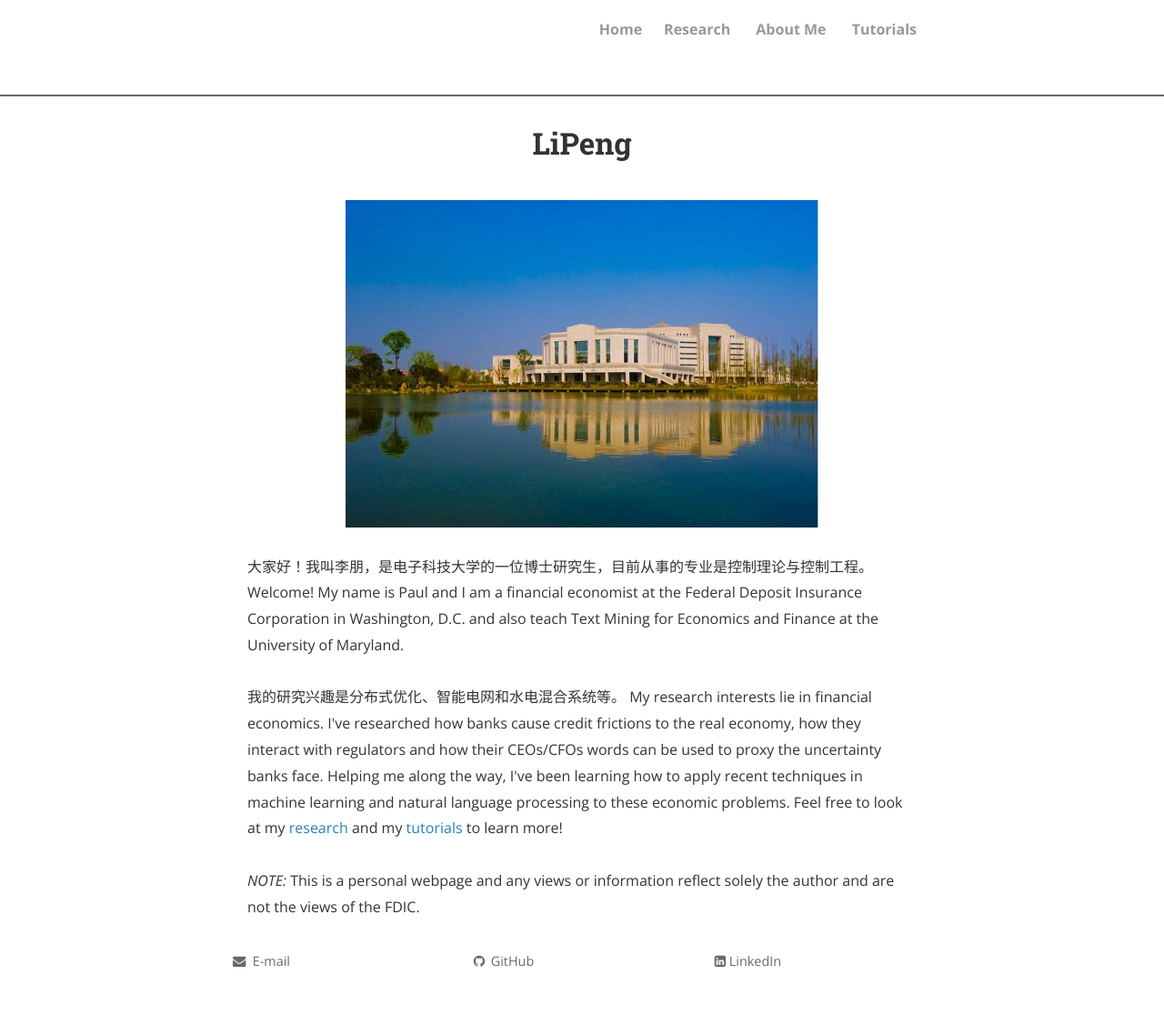
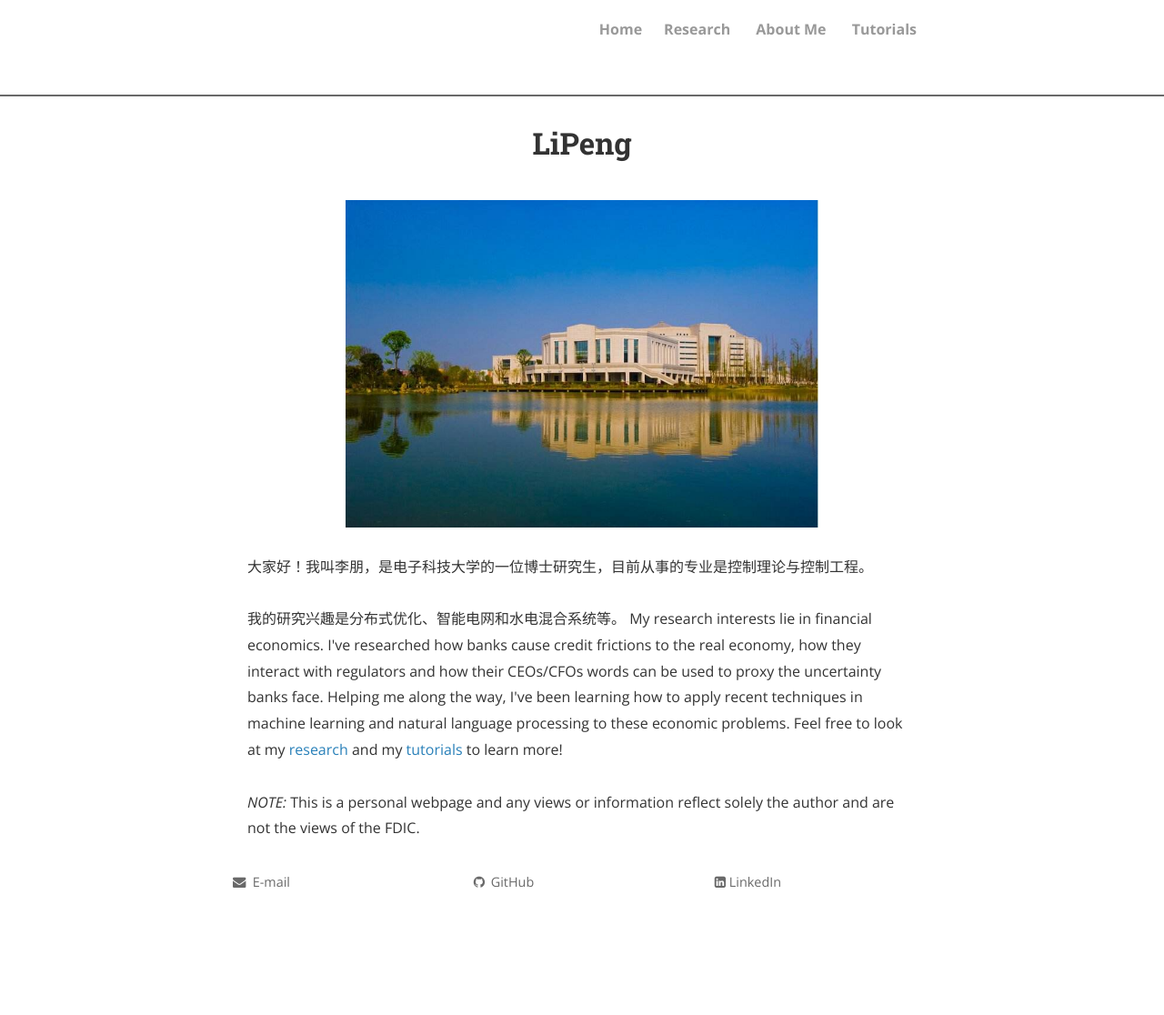
Before and after one commit to lp48280421/lp48280421.github.io, a Jekyll site: the page built from index.html, in a window 1280 px wide. Shown: the whole page at 91% size. Built offline with Jekyll 4.4.1, drawn with Linux system fonts in a browser that asks for light colours; nearby versions of some CDN libraries; the list of posts is cut into pages by our own code; comment, search, counter and statistics services are not loaded; a style sheet for code colours, icons or effects is not loaded; after the commit the page ends 1030 px from its top, so only the background shows below that.

Commit message:
Update index.html

```diff
--- a/index.html
+++ b/index.html
@@ -16,7 +16,7 @@
 <img src="profile_picture.jpg" alt="Paul Soto pic" style="width:520px;height:360px;" title="Paul Soto"; algin="middle">
 <br>
 大家好！我叫李朋，是电子科技大学的一位博士研究生，目前从事的专业是控制理论与控制工程。
-Welcome! My name is Paul and I am a financial economist at the Federal Deposit Insurance Corporation in Washington, D.C.  and also teach Text Mining for Economics and Finance at the University of Maryland.
+<!Welcome! My name is Paul and I am a financial economist at the Federal Deposit Insurance Corporation in Washington, D.C.  and also teach Text Mining for Economics and Finance at the University of Maryland.>
 
 <br><br>
 我的研究兴趣是分布式优化、智能电网和水电混合系统等。
```
